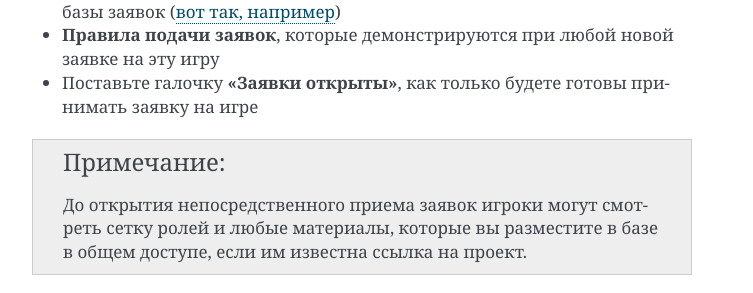
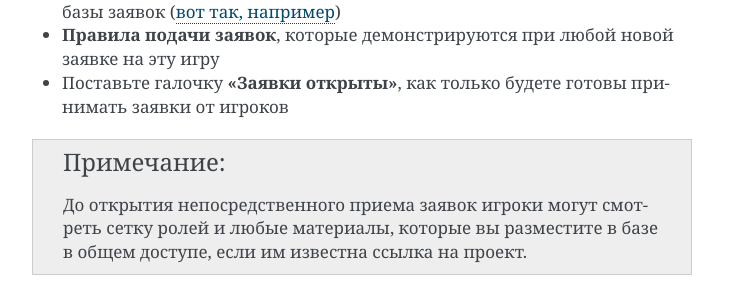
Before and after one commit to joinrpg/joinrpg-docs, a Sphinx documentation site: the page built from docs/project/new_project.rst, in a window 1280 px wide. Shown: the part 1042-1335 px from the top of the page, without its empty margins (388-1141 px from the left). Built offline with Sphinx 7.4.7, drawn with Linux system fonts in a browser that asks for light colours; pages that are not in the unit, such as notebooks, are missing from menus.

Commit message:
Update new_project.rst

```diff
--- a/docs/project/new_project.rst
+++ b/docs/project/new_project.rst
@@ -23,7 +23,7 @@
 * **Название проекта** (игры)
 * **Анонс проекта**, который размещается на домашней странице вашей базы заявок (`вот так, например <http://joinrpg.ru/1/home>`_)
 * **Правила подачи заявок**, которые демонстрируются при любой новой заявке на эту игру
-* Поставьте галочку **«Заявки открыты»**, как только будете готовы принимать заявку на игре
+* Поставьте галочку **«Заявки открыты»**, как только будете готовы принимать заявки от игроков
 
 .. note:: До открытия непосредственного приема заявок игроки могут смотреть сетку ролей и любые материалы, которые вы разместите в базе в общем доступе, если им известна ссылка на проект.
 
```
